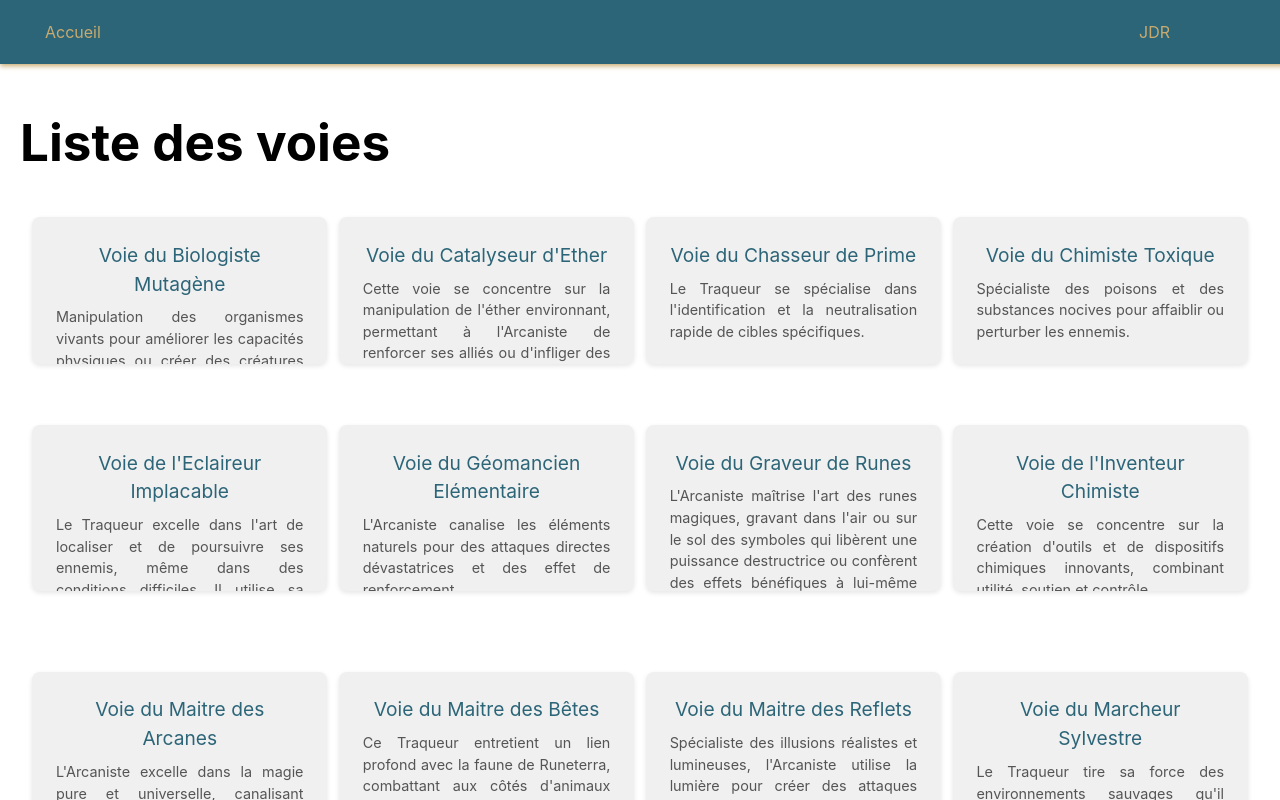
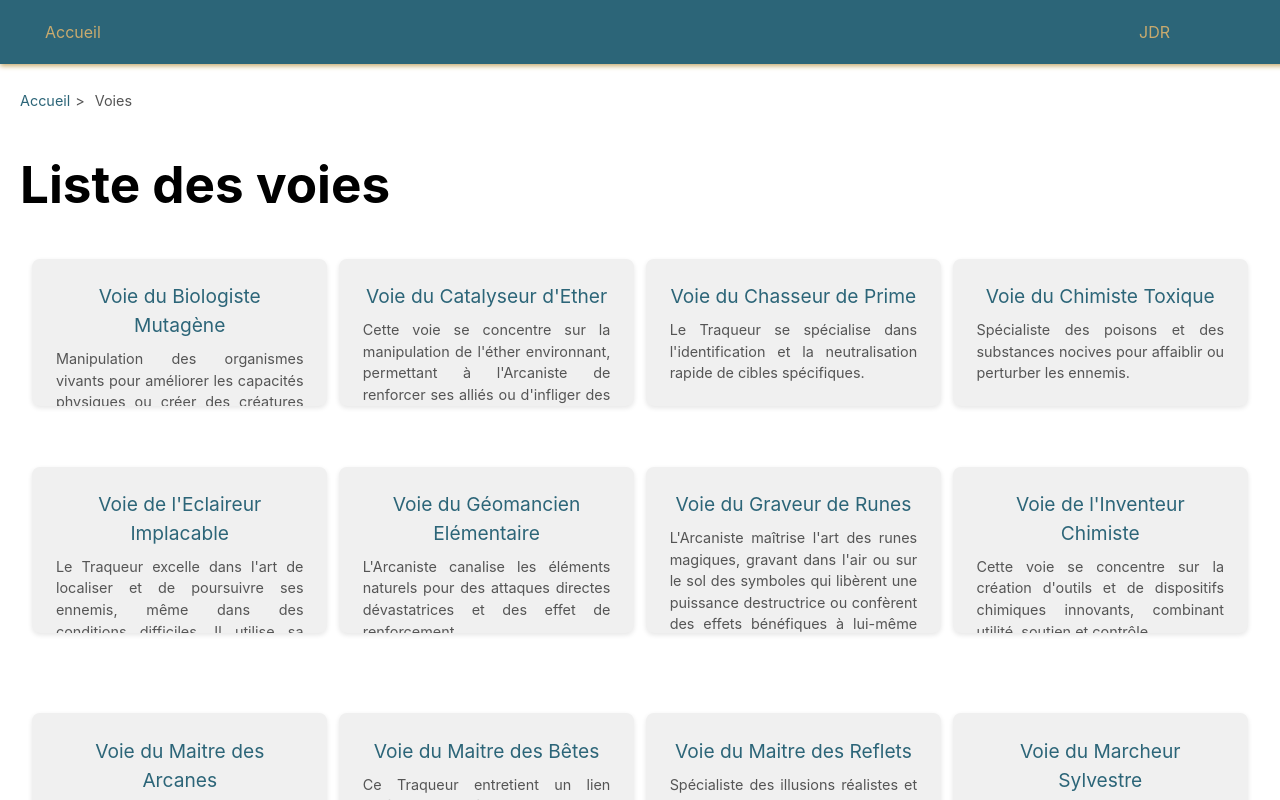
Before and after one commit to SwevenNeith/Runeterra, a Vue app: page /voies in a window 1280 px wide. Shown: the top 800 px of the page. Built offline with nearby package versions, Linux system fonts and the light colour scheme.

Commit message:
Ajout Breadcrumb pour les Voies
Ajout du composant Breadcrumb sur les pages VoiesPage et VoieDetails -> OK

```diff
--- a/src/views/VoieDetails.vue
+++ b/src/views/VoieDetails.vue
@@ -1,5 +1,8 @@
 <template>
   <div>
+    <!-- Breadcrumb pour navigation -->
+    <Breadcrumb :trail="breadcrumbTrail" />
+
     <!-- Affiche les détails de la voie -->
     <VoieTemplate
       v-if="voie"
@@ -14,17 +17,31 @@
 <script>
 import { voies } from '../data/voies.js'; // Import des données des voies
 import { competences } from '../data/competences.js'; // Import des compétences
-import VoieTemplate from '../components/VoieTemplate.vue'; // Import du component
+import VoieTemplate from '../components/VoieTemplate.vue'; // Import du composant
+import Breadcrumb from '../components/Breadcrumb.vue'; // Import du breadcrumb
 
 export default {
   components: {
     VoieTemplate,
+    Breadcrumb,
   },
   data() {
     return {
       voie: null, // Stocke les données de la voie courante
       competencesAssociees: [], // Stocke les compétences de la voie
     };
+  },
+  computed: {
+    // Génère le trail pour le breadcrumb
+    breadcrumbTrail() {
+      if (this.voie) {
+        return [
+          { label: 'Voies', to: '/voies' },
+          { label: this.voie.name, to: null }, // Page actuelle (sans lien)
+        ];
+      }
+      return [{ label: 'Voies', to: '/voies' }]; // Cas où la voie n'est pas trouvée
+    },
   },
   mounted() {
     // Récupère la voie en fonction du slug dans l'URL
--- a/src/views/VoiesPage.vue
+++ b/src/views/VoiesPage.vue
@@ -1,5 +1,8 @@
 <template>
   <div>
+    <!-- Breadcrumb pour navigation -->
+    <Breadcrumb :trail="breadcrumbTrail" />
+
     <h1>Liste des voies</h1>
     <!-- Container pour la galerie -->
     <div class="gallery">
@@ -13,12 +16,24 @@
 
 <script>
 import { voies } from '../data/voies.js';
+import Breadcrumb from '../components/Breadcrumb.vue'; // Import du composant breadcrumb
 
 export default {
+  components: {
+    Breadcrumb,
+  },
   data() {
     return {
-      voies,
+      voies, // Liste des voies
     };
+  },
+  computed: {
+    // Trail pour le breadcrumb
+    breadcrumbTrail() {
+      return [
+        { label: 'Voies', to: null }, // Page actuelle (pas de lien)
+      ];
+    },
   },
 };
 </script>
```
Also changed, not shown: src/components/Breadcrumb.vue (indentation only).
